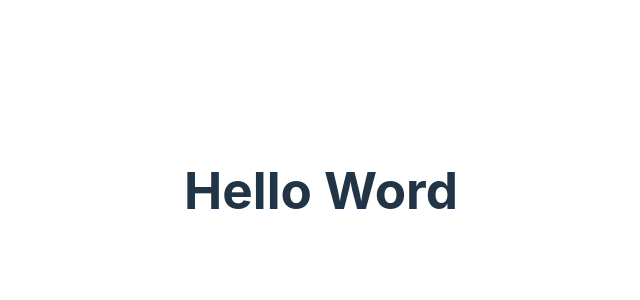
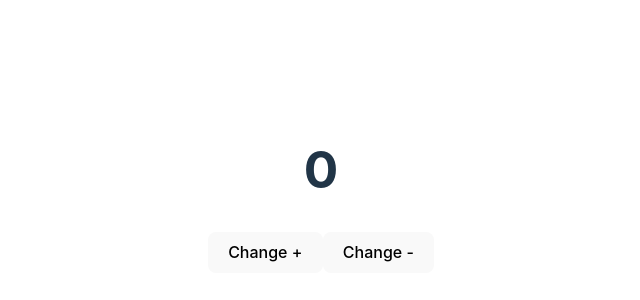
Before and after one commit to KhazaeiAmir110/help_front, a React (Vite) app in the folder reacrvite/: page / in a window 1280 px wide. Shown: the part 210-510 px from the top of the page, without its empty margins (319-959 px from the left). Built offline with nearby package versions, Linux system fonts and the light colour scheme.

Commit message:
useState count

```diff
--- a/reacrvite/src/App.jsx
+++ b/reacrvite/src/App.jsx
@@ -1,12 +1,8 @@
-import {useState} from 'react'
 import './App.css'
+import StateCount from "./components/State.jsx";
 
-function App() {
-    const [count, setCount] = useState(0)
-
+export default function App() {
     return (
-        <h1>Hello Word</h1>
+        <StateCount/>
     )
 }
-
-export default App
--- /dev/null
+++ b/reacrvite/src/components/State.jsx
@@ -0,0 +1,13 @@
+import {useState} from "react";
+
+
+export default function StateCount() {
+    const [count, setCount] = useState(0)
+    return (
+        <>
+            <h1>{count}</h1>
+            <button onClick={() => setCount(count + 1)}>Change +</button>
+            <button onClick={() => setCount(count - 1)}>Change -</button>
+        </>
+    )
+}
```
